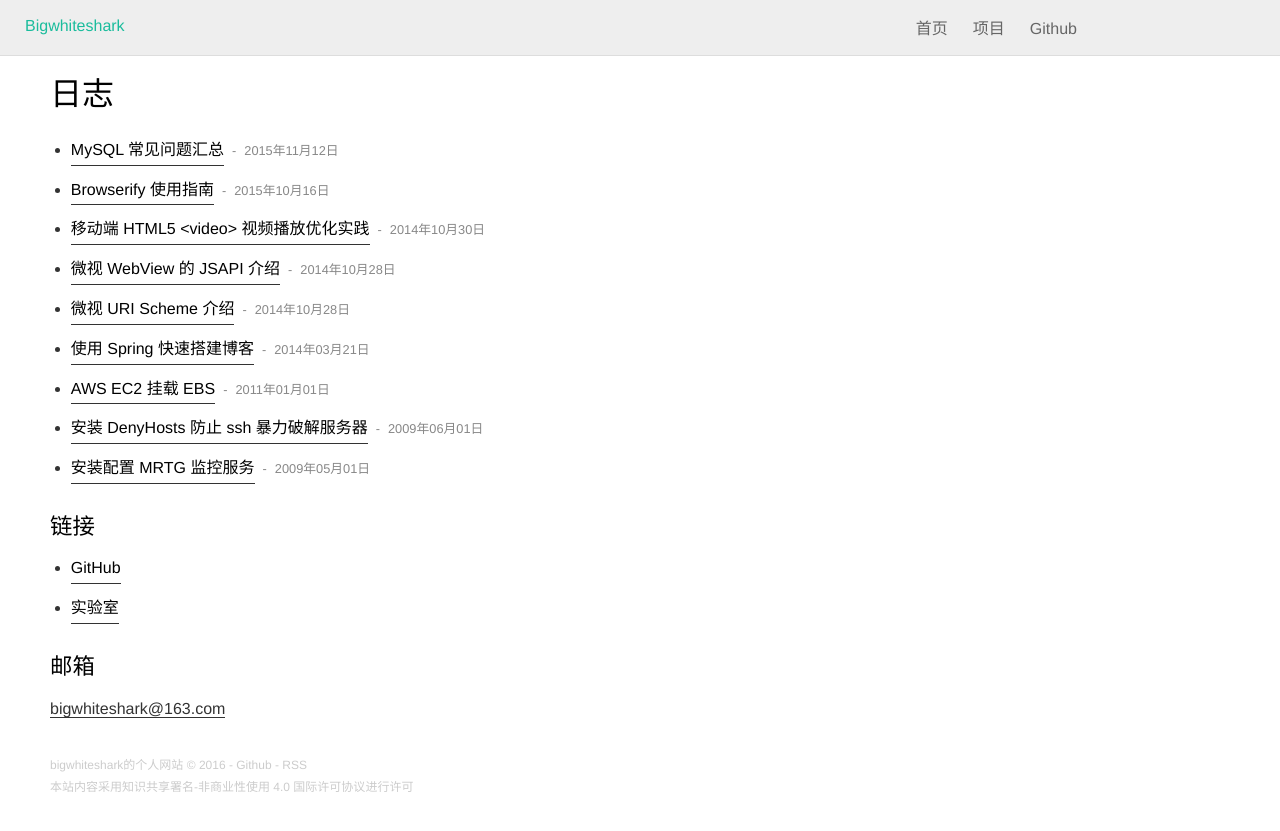
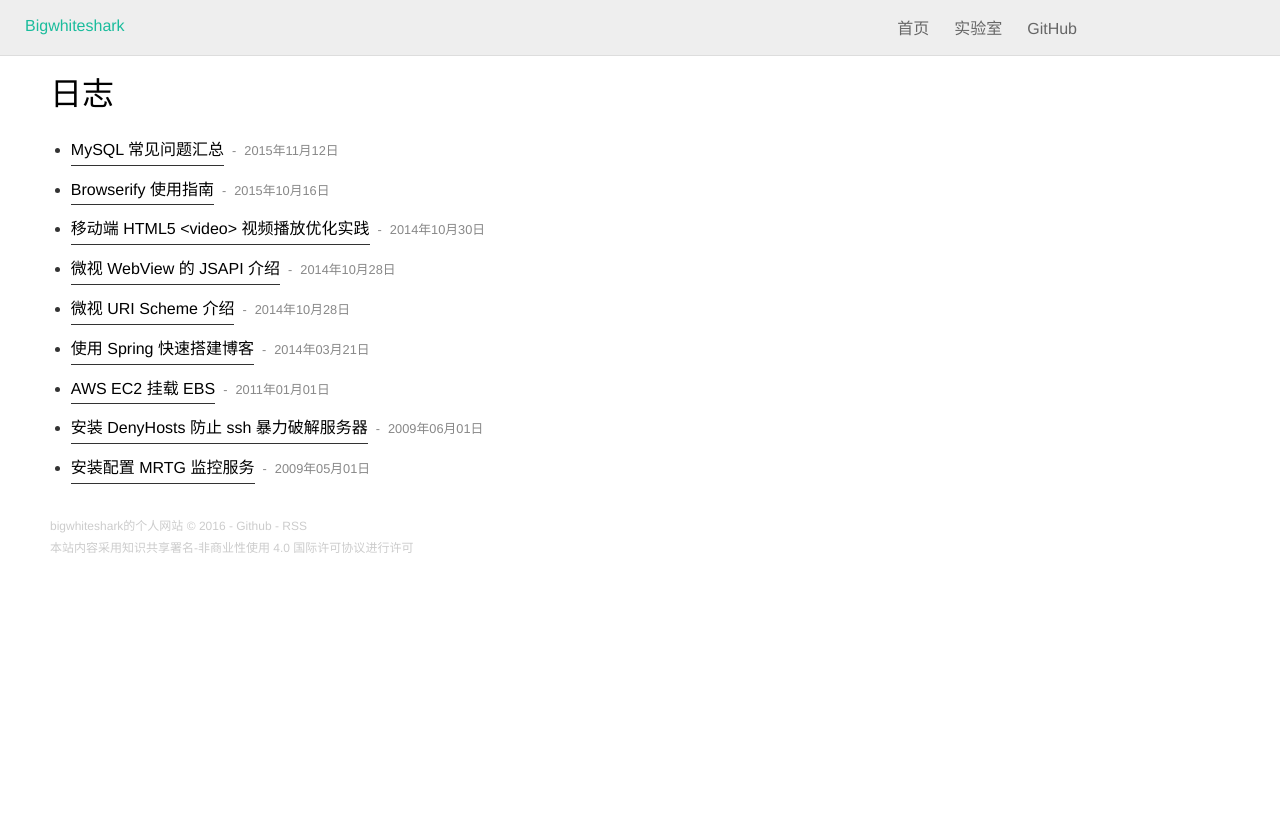
Before and after one commit to bigwhiteshark/bigwhiteshark.github.com, a Jekyll site: the page built from index.html, in a window 1280 px wide. Shown: the top 831 px of the page. Built offline with Jekyll 4.4.1, drawn with Linux system fonts in a browser that asks for light colours; nearby versions of some CDN libraries; Markdown is read by kramdown in place of the engine named in the settings; comment, search, counter and statistics services are not loaded.

Commit message:
first commit

```diff
--- a/_includes/header.html
+++ b/_includes/header.html
@@ -9,34 +9,23 @@
             <li><a href="/" id="home-menu">首页</a></li>
             <li class="">
                 <ul id="getting-started-menu" class="menu dropit">
-                    <li class="dropit-trigger"><a href="/starter/installing.html">项目</a>
+                    <li class="dropit-trigger"><a href="/labs">实验室</a>
                         <ul class="dropit-submenu" style="display: none;">
                             <li>
                                 <a href="/starter/installing.html">
-                                    安装
+                                    Hello world
                                   </a>
                             </li>
                             <li>
                                 <a href="/starter/hello-world.html">
                                     Hello world
-                                  </a>
+                                </a>
                             </li>
                         </ul>
                     </li>
                 </ul>
             </li>
-            <li class="">
-                <ul id="guide-menu" class="menu dropit">
-                    <li class="dropit-trigger"><a href="/guide/routing.html">Github</a>
-                        <ul class="dropit-submenu" style="display: none;">
-                            <li><a href="/guide/routing.html">路由</a>
-                            </li>
-                            <li><a href="/guide/using-middleware.html">中间件</a>
-                            </li>
-                        </ul>
-                    </li>
-                </ul>
-            </li>
+            <li><a href="/" href="https://github.com/bigwhiteshark" target="_blank" id="github-menu">GitHub</a></li>
         </ul>
     </div>
 </header>
--- a/index.html
+++ b/index.html
@@ -11,7 +11,7 @@ layout: default
       </li>
     {% endfor %}
   </ul>
-  <h4>链接</h4>
+<!--   <h4>链接</h4>
   <ul>
     <li><a href="https://github.com/bigwhiteshark" target="_blank">GitHub</a></li>
     <li><a href="/labs">实验室</a></li>
@@ -19,5 +19,5 @@ layout: default
   <h4>邮箱</h4>
   <p>
     <a href="mailto:bigwhiteshark@163.com">bigwhiteshark@163.com</a>
-  </p>
+  </p> -->
   </article>
```
